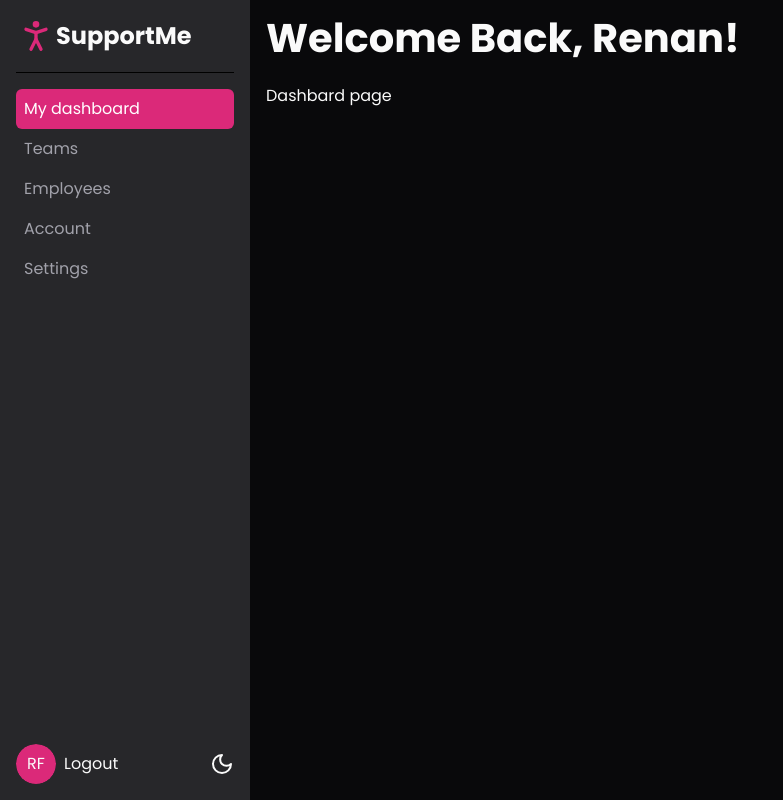
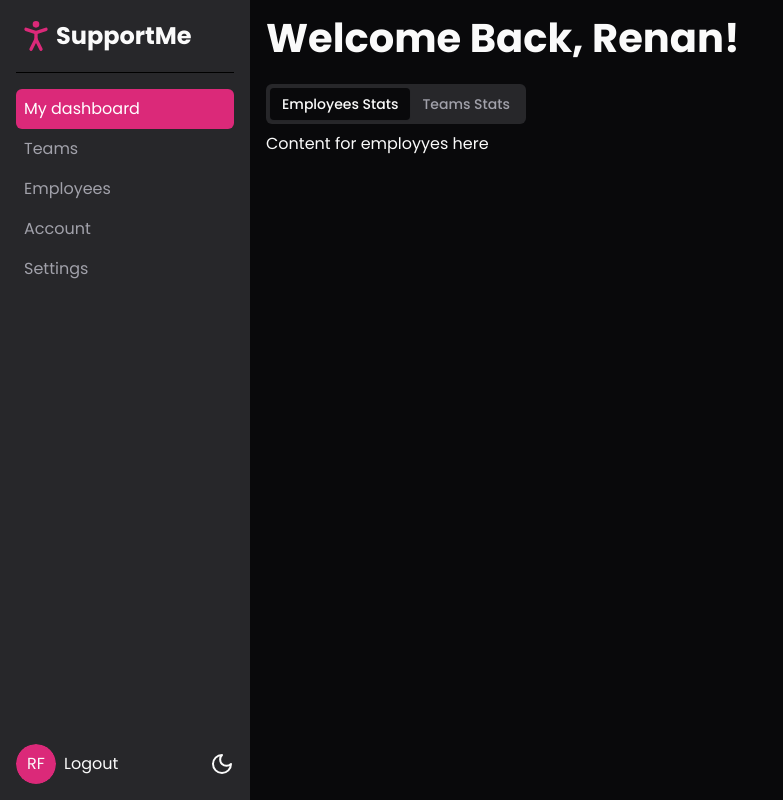
Before and after one commit to RRFayad/Shadcn, a Next.js app in the folder support-me-app/: page /dashboard in a window 1280 px wide. Shown: the whole page, without its empty margins (0-783 px from the left). Built offline with nearby package versions, Linux system fonts and the light colour scheme.

Commit message:
S06(My Dashboard Page): 29. Add the employees stats and teams stats tabs

```diff
--- a/support-me-app/package.json
+++ b/support-me-app/package.json
@@ -16,6 +16,7 @@
     "@radix-ui/react-popover": "^1.1.1",
     "@radix-ui/react-select": "^2.1.1",
     "@radix-ui/react-slot": "^1.1.0",
+    "@radix-ui/react-tabs": "^1.1.0",
     "@radix-ui/react-tooltip": "^1.1.2",
     "class-variance-authority": "^0.7.0",
     "clsx": "^2.1.1",
--- a/support-me-app/src/app/dashboard/page.tsx
+++ b/support-me-app/src/app/dashboard/page.tsx
@@ -1,5 +1,16 @@
+import { Tabs, TabsContent, TabsList, TabsTrigger } from "@/components/ui/tabs";
+
 function dashboardPage() {
-  return <div>Dashbard page</div>;
+  return (
+    <Tabs defaultValue="employees">
+      <TabsList>
+        <TabsTrigger value="employees">Employees Stats</TabsTrigger>
+        <TabsTrigger value="teams">Teams Stats</TabsTrigger>
+      </TabsList>
+      <TabsContent value="employees">Content for employyes here</TabsContent>
+      <TabsContent value="teams">Content for teams here</TabsContent>
+    </Tabs>
+  );
 }
 
 export default dashboardPage;
--- /dev/null
+++ b/support-me-app/src/components/ui/tabs.tsx
@@ -0,0 +1,55 @@
+"use client"
+
+import * as React from "react"
+import * as TabsPrimitive from "@radix-ui/react-tabs"
+
+import { cn } from "@/lib/utils"
+
+const Tabs = TabsPrimitive.Root
+
+const TabsList = React.forwardRef<
+  React.ElementRef<typeof TabsPrimitive.List>,
+  React.ComponentPropsWithoutRef<typeof TabsPrimitive.List>
+>(({ className, ...props }, ref) => (
+  <TabsPrimitive.List
+    ref={ref}
+    className={cn(
+      "inline-flex h-10 items-center justify-center rounded-md bg-muted p-1 text-muted-foreground",
+      className
+    )}
+    {...props}
+  />
+))
+TabsList.displayName = TabsPrimitive.List.displayName
+
+const TabsTrigger = React.forwardRef<
+  React.ElementRef<typeof TabsPrimitive.Trigger>,
+  React.ComponentPropsWithoutRef<typeof TabsPrimitive.Trigger>
+>(({ className, ...props }, ref) => (
+  <TabsPrimitive.Trigger
+    ref={ref}
+    className={cn(
+      "inline-flex items-center justify-center whitespace-nowrap rounded-sm px-3 py-1.5 text-sm font-medium ring-offset-background transition-all focus-visible:outline-none focus-visible:ring-2 focus-visible:ring-ring focus-visible:ring-offset-2 disabled:pointer-events-none disabled:opacity-50 data-[state=active]:bg-background data-[state=active]:text-foreground data-[state=active]:shadow-sm",
+      className
+    )}
+    {...props}
+  />
+))
+TabsTrigger.displayName = TabsPrimitive.Trigger.displayName
+
+const TabsContent = React.forwardRef<
+  React.ElementRef<typeof TabsPrimitive.Content>,
+  React.ComponentPropsWithoutRef<typeof TabsPrimitive.Content>
+>(({ className, ...props }, ref) => (
+  <TabsPrimitive.Content
+    ref={ref}
+    className={cn(
+      "mt-2 ring-offset-background focus-visible:outline-none focus-visible:ring-2 focus-visible:ring-ring focus-visible:ring-offset-2",
+      className
+    )}
+    {...props}
+  />
+))
+TabsContent.displayName = TabsPrimitive.Content.displayName
+
+export { Tabs, TabsList, TabsTrigger, TabsContent }
```
Also changed, not shown: 2 other files (tests, documents, lock files or other folders).
